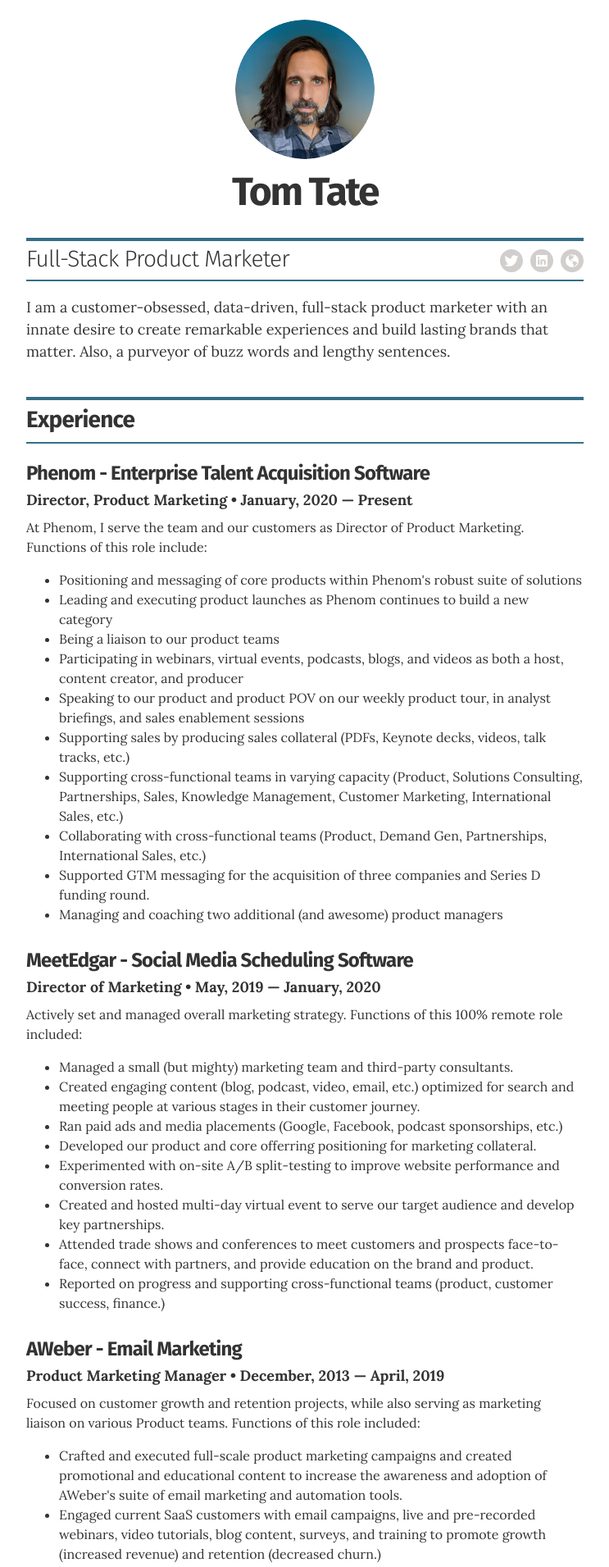
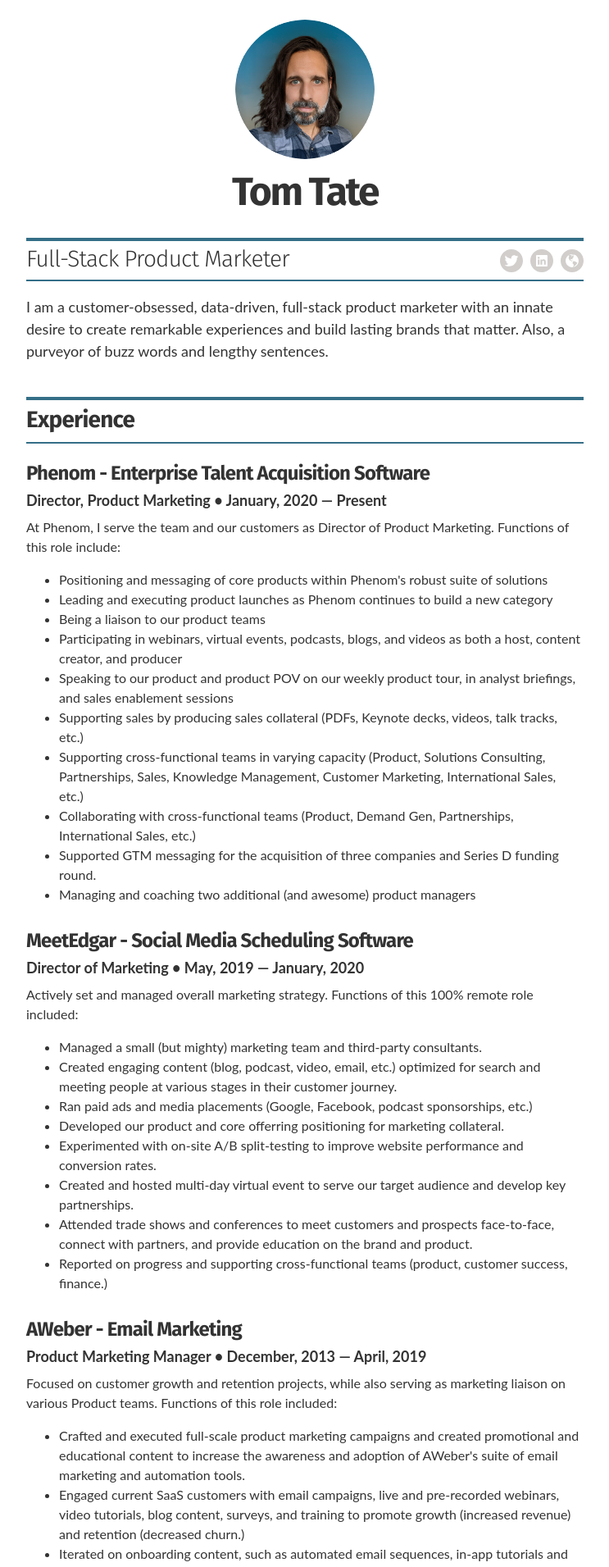
Before and after one commit to tnrt/tnrt-resume, a Jekyll site: the page built from index.html, in a window 1280 px wide. Shown: the top 1911 px of the page at 82% size, without its empty margins (268-1011 px from the left). Built offline with Jekyll 4.4.1, drawn with Linux system fonts in a browser that asks for light colours.

Commit message:
Update _mixins.scss

```diff
--- a/_sass/_mixins.scss
+++ b/_sass/_mixins.scss
@@ -75,7 +75,7 @@
 }
 
 @mixin serif {
-  font-family: "Lora", "Minion Pro", Palatino, Georgia, serif;
+  font-family: "Lato", Helvetica, sans-serif;
 }
 
 @mixin serif_regular {
```
